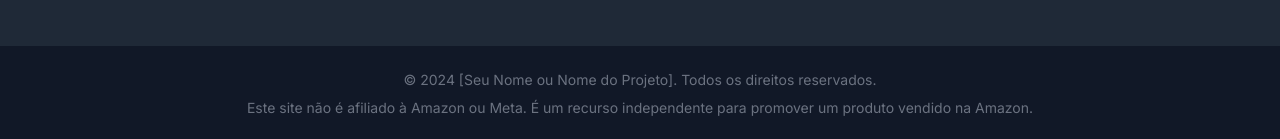
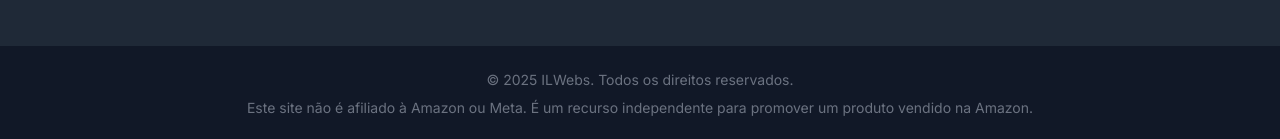
Before and after one commit to igorltsyk/ebook, a plain HTML site: page index.html in a window 1280 px wide. Shown: the part 3875-4014 px from the top of the page. Drawn offline with nearby package versions, Linux system fonts and the light colour scheme.

Commit message:
Update index.html

```diff
--- a/index.html
+++ b/index.html
@@ -196,17 +196,15 @@
     <!-- Rodapé -->
     <footer class="bg-gray-900 py-6">
         <div class="container mx-auto px-6 text-center text-gray-500 text-sm">
-            <p>&copy; 2024 [Seu Nome ou Nome do Projeto]. Todos os direitos reservados.</p>
+            <p>&copy; 2025 ILWebs. Todos os direitos reservados.</p>
             <p class="mt-2">Este site não é afiliado à Amazon ou Meta. É um recurso independente para promover um produto vendido na Amazon.</p>
         </div>
     </footer>
 
-    <!-- Script para redirecionamento e Pixel -->
+
     <script>
         // Função para instalar o Pixel da Meta
         function initFacebookPixel() {
-            // Cole aqui o código base do seu Pixel da Meta
-            // Ele se parece com algo assim:
             /*
             !function(f,b,e,v,n,t,s)
             {if(f.fbq)return;n=f.fbq=function(){n.callMethod?
```
